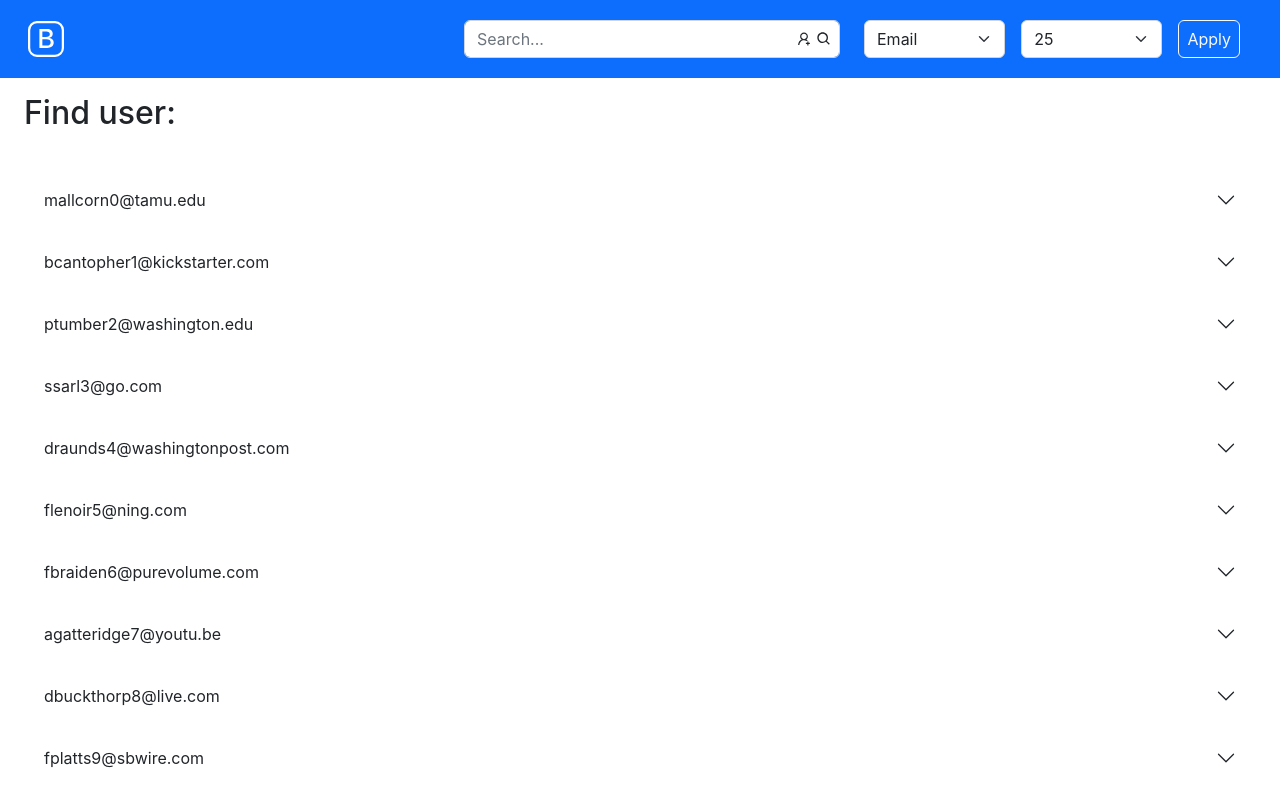
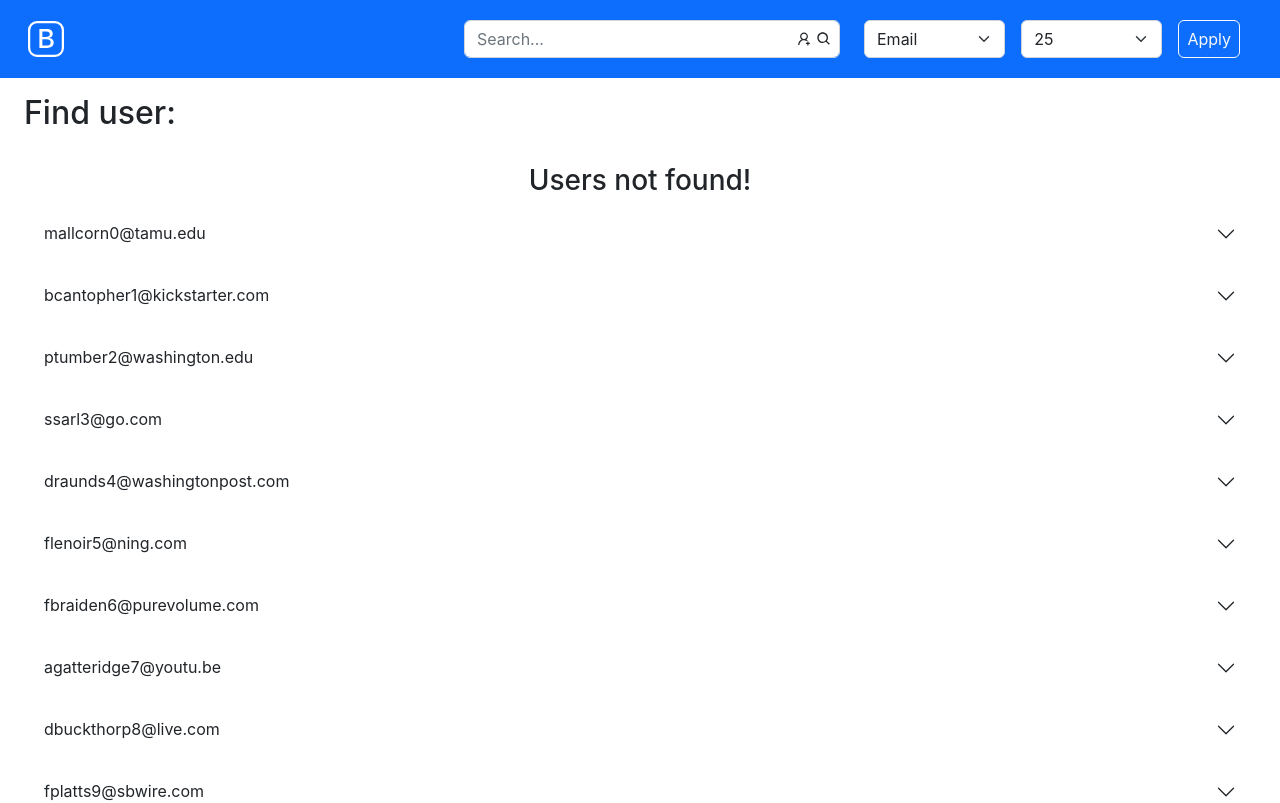
Before and after one commit to Segnities/react-user-list, a React (Create React App) app: page / in a window 1280 px wide. Shown: the top 803 px of the page. Built offline with nearby package versions, Linux system fonts and the light colour scheme.

Commit message:
Add react-transition-group to UserList

```diff
--- a/src/components/UserList/FiltredList/index.js
+++ /dev/null
@@ -1,11 +0,0 @@
-import React from 'react';
-
-const FiltredList = (props) => {
-    return (
-        <>
-            {props.children}
-        </>
-    );
-};
-
-export default FiltredList;
--- a/src/components/UserList/StartList/index.js
+++ /dev/null
@@ -1,12 +0,0 @@
-import React from 'react';
-import UserListItem from "../UserListItem";
-
-const StartList = (props) => {
-    return (
-        <>
-            {props.children}
-        </>
-    );
-};
-
-export default StartList;
--- a/src/components/UserList/index.js
+++ b/src/components/UserList/index.js
@@ -1,8 +1,8 @@
 import React from 'react';
 
-import StartList from "./StartList";
-import FiltredList from "./FiltredList";
 import UserListItem from "./UserListItem";
+
+import {TransitionGroup, CSSTransition} from "react-transition-group";
 
 import "./index.scss";
 
@@ -11,24 +11,35 @@ const UserList = (props) => {
 
     return (
         <div className={"px-4 py-2"}>
+            {
+                searchUser.length === 0 && <h3 className={'text-center'}>Users not found!</h3>
+            }
             {query.split('').filter(it => it != ' ').join('') === ''
                 ?
-                <StartList>
-                    {startUsersList.map(user => (
-                        <UserListItem user={user} key={user.id} deleteUser={deleteUser} theme={theme}
-                                      modal={modal} setModal={setModal} setUser={setUser}/>))}
-                </StartList>
+                (
+                    <TransitionGroup className={"users-list"}>
+                        {
+                            startUsersList.map(user => (
+                                <CSSTransition key={user.id} classNames={"user"} timeout={800}>
+                                    <UserListItem user={user} key={user.id} deleteUser={deleteUser} theme={theme}
+                                                  modal={modal} setModal={setModal} setUser={setUser}/>
+                                </CSSTransition>))
+                        }
+                    </TransitionGroup>
+                )
                 :
-                <FiltredList>
-                    {
-                        searchUser.length !== 0 ?
+                (
+                    <TransitionGroup>
+                        {
+                            searchUser.length !== 0 &&
                             searchUser.slice(0, 8).map((user) => (
-                                <UserListItem user={user} key={user.id} deleteUser={deleteUser} theme={theme}
-                                              modal={modal} setModal={setModal} setUser={setUser}/>))
-                            :
-                            <h3 className={'text-center'}>Users not found!</h3>
-                    }
-                </FiltredList>
+                                <CSSTransition key={user.id} classNames={"user"} timeout={800}>
+                                    <UserListItem user={user} key={user.id} deleteUser={deleteUser} theme={theme}
+                                                  modal={modal} setModal={setModal} setUser={setUser}/>
+                                </CSSTransition>))
+                        }
+                    </TransitionGroup>
+                )
             }
         </div>
     );
```
